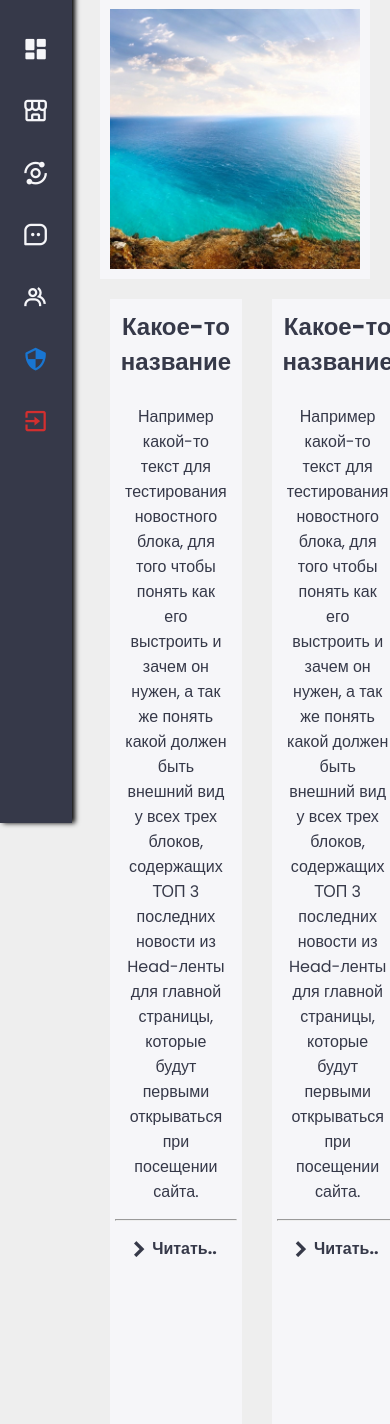
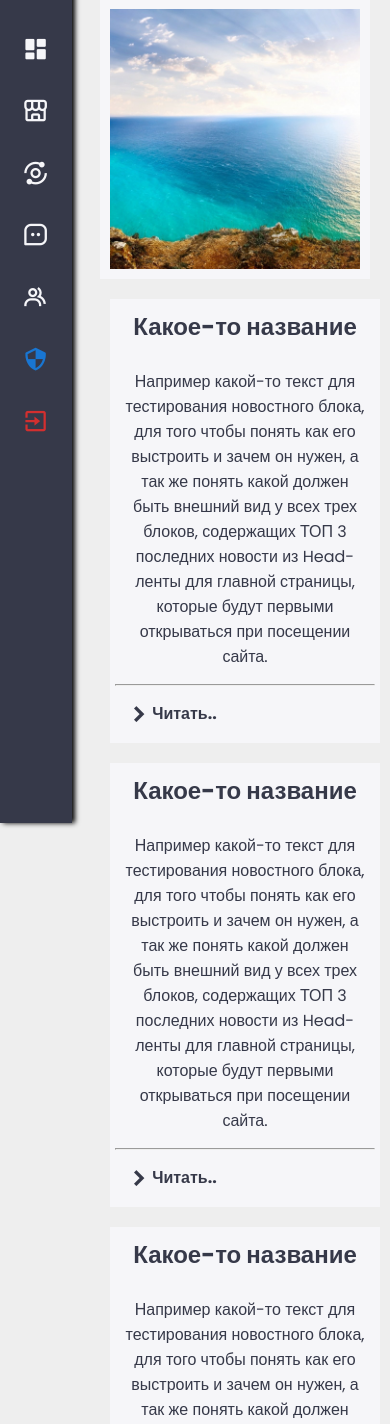
Before and after one commit to AlexEnotov/portal, a PHP site: page / in a window 390 px wide; the page is wider, and only the part inside the window is pictured. Shown: the part 71-1495 px from the top of that part. Before the commit the page ends 1328 px from the top of that part, so only its background shows below. Run offline with PHP 8.4, Linux system fonts and the light colour scheme.

Commit message:
Update style.css

```diff
--- a/style.css
+++ b/style.css
@@ -271,7 +271,7 @@ body {
 }
 
 @media only screen and (max-width: 876px) {
-	.main-content .news-blocks {
+	.main-content .news-blocks, .main-content .blocks {
 		justify-content: none;
 		display: inline-block;
 	}
```
